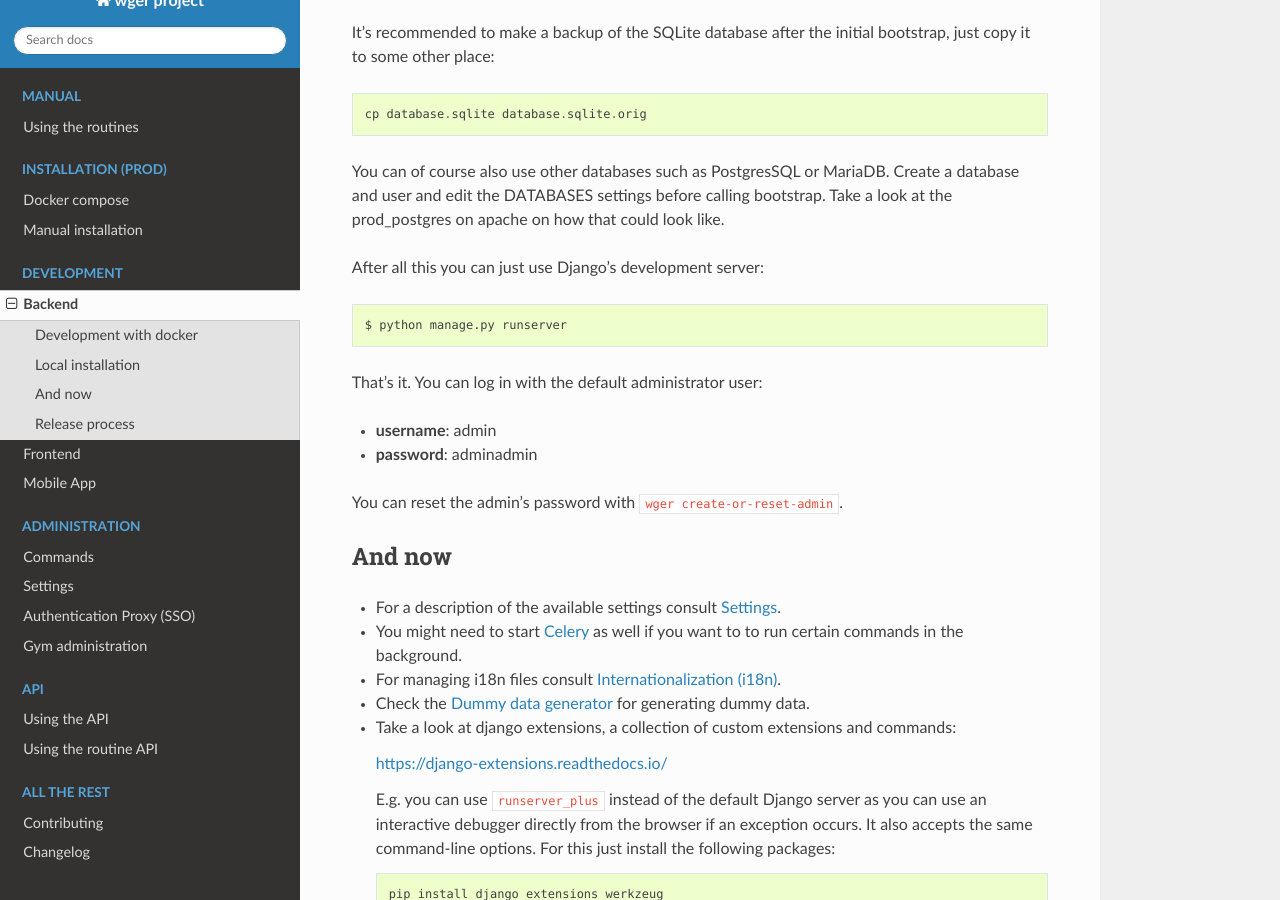
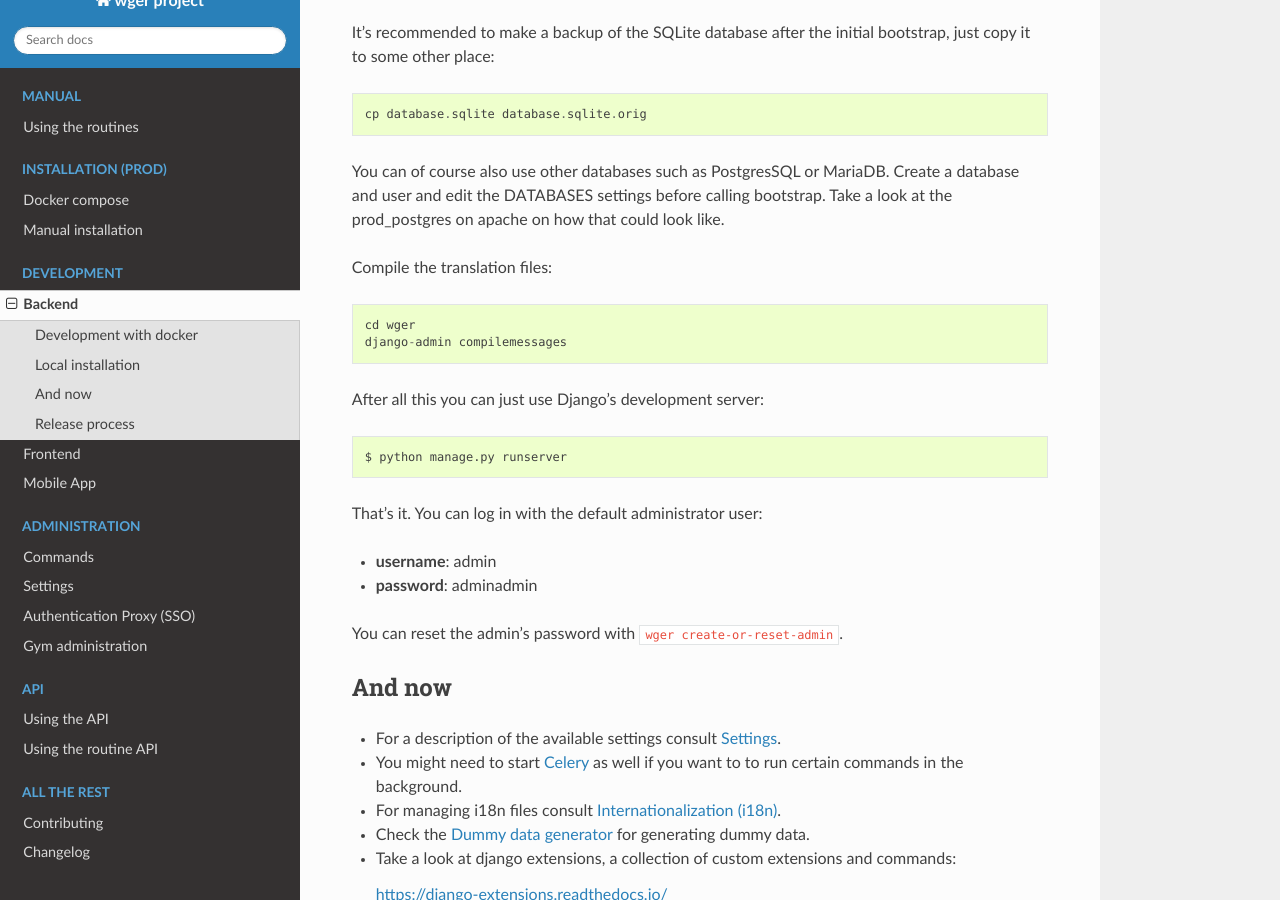
Before and after one commit to wger-project/docs, a Sphinx documentation site: the page built from docs/development/backend.rst, in a window 1280 px wide and 900 px high, scrolled down 1079 px. Built offline with Sphinx 7.4.7 and the Read the Docs theme 3.1.0, drawn with Linux system fonts in a browser that asks for light colours.

Commit message:
Mention the step for compiling django's translation messages

```diff
--- a/docs/development/backend.rst
+++ b/docs/development/backend.rst
@@ -51,6 +51,11 @@ bootstrap, just copy it to some other place::
 You can of course also use other databases such as PostgresSQL or MariaDB. Create
 a database and user and edit the DATABASES settings before calling bootstrap.
 Take a look at the :ref:`prod_postgres` on apache on how that could look like.
+
+Compile the translation files::
+
+  cd wger
+  django-admin compilemessages
 
 After all this you can just use Django's development server::
 
```
